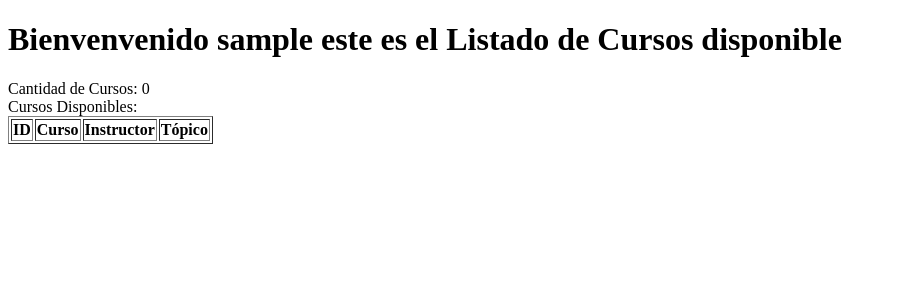
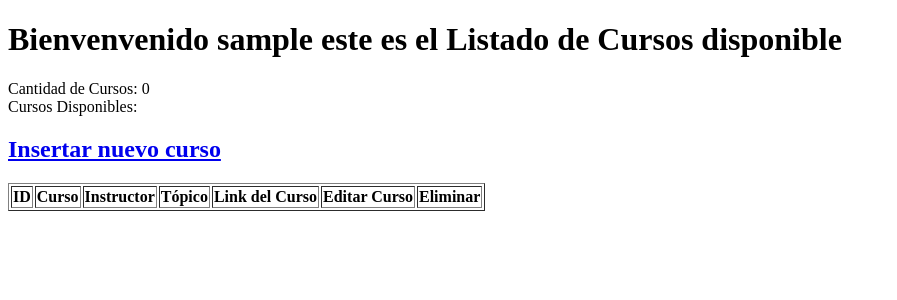
Before and after one commit to GustavoNightmare/ServidorFlask, a Flask app: page / in a window 1280 px wide. Shown: the top 300 px of the page, without its empty margins (0-897 px from the left). Run offline with Flask 3, Linux system fonts and the light colour scheme; the visitor is signed in with stand-in values (Sample User, id 1); lists and menus that the app fills with data are empty; some libraries are stand-ins or nearby versions.

Commit message:
Aqui ya terminamos el curso de GroverTec con el microframework de Flask, termianmos de ver lo qie era sqlalchemy , migraciones forms, y basicamnete hicimos un crude para crear eliminar , y actualizar datos en una base de datos , fue mucha info pero estuvo chvere aprenderlo

```diff
--- a/app.py
+++ b/app.py
@@ -2,6 +2,7 @@ from flask import Flask, jsonify, render_template, request, session, redirect, u
 from flask_sqlalchemy import SQLAlchemy
 from sqlalchemy.orm import Mapped, mapped_column
 from flask_migrate import Migrate
+from forms import CursoForm
 
 # CONEXION CON POSTGRESS CON PSYCOG2
 # import psycopg2
@@ -36,26 +37,7 @@ from flask_migrate import Migrate
 # for fila in filas:
 #     print(fila)
 
-app = Flask(__name__)
-
-app.secret_key = '528522875de1ca5ba18ec77af480e0d66a65a810b4bada578cb91f8850fba49a'
-
-# Conexion a Base de Datos con SQLAlchemy y PostgreSQL
-
-USER_DB = 'postgres'
-USER_PASSWORD = '1234'
-SERVER_DB = 'localhost'
-NAME_DB = 'demo'
-
-FULL_URL_DB = f'postgresql://{USER_DB}:{USER_PASSWORD}@{SERVER_DB}/{NAME_DB}'
-
-app.config['SQLALCHEMY_DATABASE_URI'] = FULL_URL_DB
-
-db = SQLAlchemy(app)
-
-# Migrar el modelo
-
-migrate = Migrate(app, db)
+db = SQLAlchemy()
 
 
 class Cursos(db.Model):
@@ -74,14 +56,40 @@ class Cursos(db.Model):
             f'instructor={self.instructor}, '
             f'topico={self.topico})'
         )
+
+
+app = Flask(__name__)
+
+app.secret_key = '528522875de1ca5ba18ec77af480e0d66a65a810b4bada578cb91f8850fba49a'
+
+# Conexion a Base de Datos con SQLAlchemy y PostgreSQL
+
+USER_DB = 'postgres'
+USER_PASSWORD = '1234'
+SERVER_DB = 'localhost'
+NAME_DB = 'demo'
+
+FULL_URL_DB = f'postgresql://{USER_DB}:{USER_PASSWORD}@{SERVER_DB}/{NAME_DB}'
+
+app.config['SQLALCHEMY_DATABASE_URI'] = FULL_URL_DB
+
+
+# Migrar el modelo
+db.init_app(app)
+
+
+migrate = Migrate(app, db)
+
+
 # flask db init
 # flask db migrate
 # flask db upgrade
+# flask db stamp head
 
 
 @app.route('/')
 def inicio():
-    cursos = Cursos.query.all()
+    cursos = Cursos.query.order_by('id').all()
     total_cursos = Cursos.query.count()
     if 'username' in session:
         return render_template('index.html', usuario=session['username'], datos=cursos, total=total_cursos)
@@ -102,6 +110,13 @@ def logout():
     return redirect(url_for('inicio'))
 
 
+@app.route('/curso/<int:id>')
+def ver_curso(id):
+    curso = Cursos.query.get(id)
+    # return render_template('curso.html', curso=curso)
+    return render_template('curso.html', curso=curso)
+
+
 @app.route('/saludar/<nombre>')
 def saludar(nombre):
     return f"¡Hola, {nombre}!"
@@ -111,6 +126,18 @@ def saludar(nombre):
 @app.route('/saludar')
 def saludogeneral():
     return "¡Hola, Usuario , como te encuentras hoy? !"
+
+
+@app.route('/insertar-curso', methods=['GET', 'POST'])
+def insertar_curso():
+    curso = Cursos()
+    cursoForm = CursoForm(obj=curso)
+    if request.method == 'POST' and cursoForm.validate_on_submit():
+        cursoForm.populate_obj(curso)
+        db.session.add(curso)
+        db.session.commit()
+        return redirect(url_for('inicio'))
+    return render_template('insertar-curso.html', formulario=cursoForm)
 
 
 @app.route('/edad/<int:edad>')
@@ -133,6 +160,17 @@ def error():
     return abort(404)
 
 
+@app.route('/editar-curso/<int:id>', methods=['GET', 'POST'])
+def editar_curso(id):
+    curso = Cursos.query.get_or_404(id)
+    cursoForm = CursoForm(obj=curso)
+    if request.method == 'POST' and cursoForm.validate_on_submit():
+        cursoForm.populate_obj(curso)
+        db.session.commit()
+        return redirect(url_for('inicio'))
+    return render_template('editar-curso.html', curso=curso, formulario=cursoForm)
+
+
 @app.errorhandler(404)
 def pagina_no_encontrada(error):
     return render_template('404.html', error=error), 404
@@ -143,5 +181,13 @@ def mostrar_datos(valor):
     return f'Datos recibidos: {valor} '
 
 
+@app.route('/eliminar-curso/<int:id>', methods=['GET', 'POST'])
+def eliminar_curso(id):
+    curso = Cursos.query.get_or_404(id)
+    db.session.delete(curso)
+    db.session.commit()
+    return redirect(url_for('inicio'))
+
+
 if __name__ == '__main__':
     app.run(debug=True)
--- a/templates/index.html
+++ b/templates/index.html
@@ -21,6 +21,9 @@
                     <th>Curso</th>
                     <th>Instructor</th>
                     <th>Tópico</th>
+                    <th>Link del Curso</th>
+                    <th>Editar Curso</th>
+                    <th>Eliminar</th>
                 </tr>
             </thead>
             <tbody>
@@ -30,9 +33,15 @@
                     <td>{{ curso.nombre }}</td>
                     <td>{{ curso.instructor }}</td>
                     <td>{{ curso.topico }}</td>
+                    <td><a href="{{ url_for('ver_curso', id=curso.id) }}">Ver Curso</a></td>
+                    <td><a href="editar-curso/{{curso.id}}">Edita el curso </a> </td>
+                    <td><a href="eliminar-curso/{{curso.id}}">Eliminar curso </a> </td>
                 </tr>
                 {% endfor %}
             </tbody>
+            <h2>
+                <a href="{{ url_for('insertar_curso') }}"> Insertar nuevo curso </a>
+            </h2>
         </table>
     </div>
 </body>
```
Also changed, not shown: forms.py (added, +13 -0 lines), templates/curso.html (added, +29 -0 lines), templates/editar-curso.html (added, +34 -0 lines), templates/insertar-curso.html (added, +33 -0 lines).
